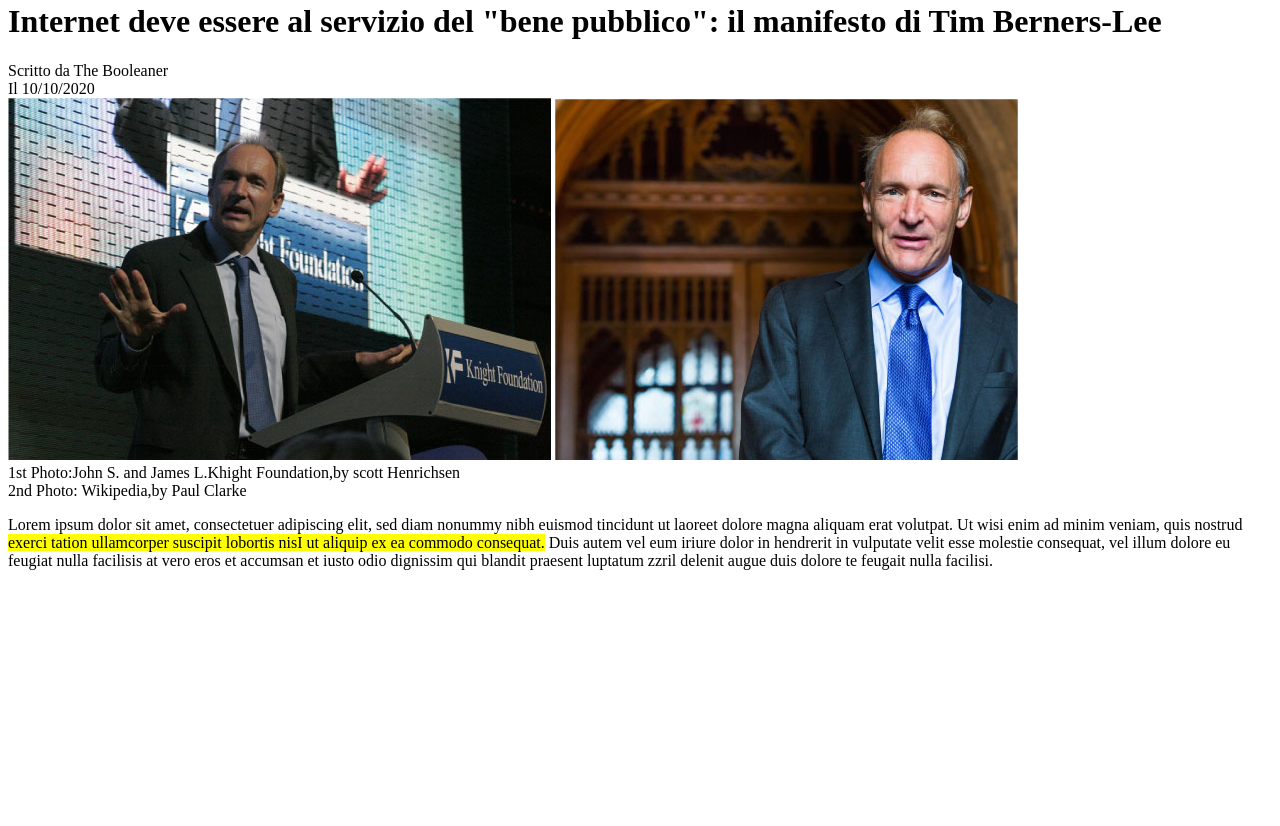
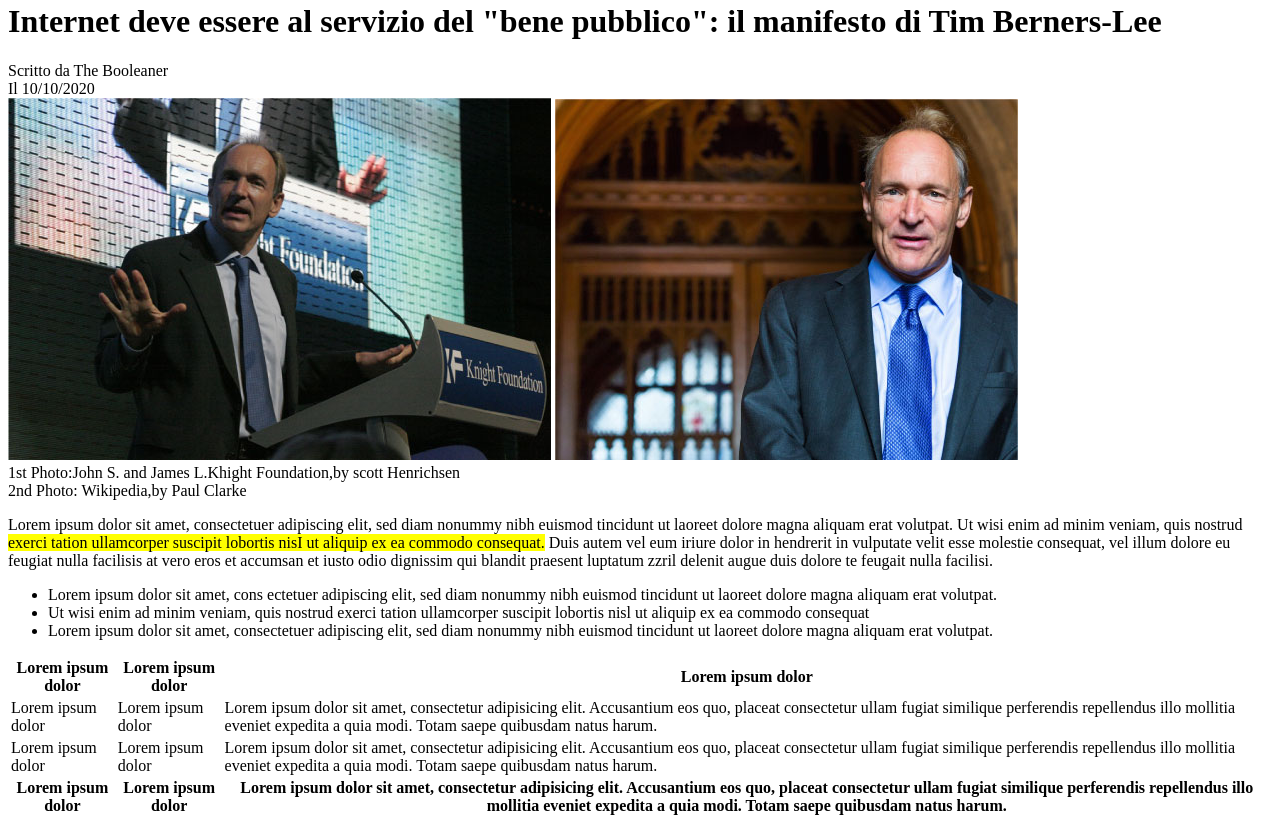
Before and after one commit to DanieleSavoia/html-css-booleaner, a plain HTML site: page index.html in a window 1280 px wide. Shown: the part 130-956 px from the top of the page. Before the commit the page ends 800 px from the top, so only its background shows below. Drawn offline with Linux system fonts and the light colour scheme.

Commit message:
modifica3

```diff
--- a/index.html
+++ b/index.html
@@ -18,7 +18,7 @@
   </header>
 
   <main>
-   <div id="text2" >Scritto da The Booleaner</div>
+   <div id="text2" >Scritto da <span></span> The Booleaner</div>
 
    <div id="text3" >Il 10/10/2020</div>
    <img src="images/tim-1.jpg" alt="">
@@ -27,7 +27,51 @@
    </div>
    <div>2nd Photo: Wikipedia,by Paul Clarke
    </div>
-   <p>Lorem ipsum dolor sit amet, consectetuer adipiscing elit, sed diam nonummy nibh euismod tincidunt ut laoreet dolore magna aliquam erat volutpat. Ut wisi enim ad minim veniam, quis nostrud <span id="Marker" > exerci tation ullamcorper suscipit lobortis nisI ut aliquip ex ea commodo consequat.</span> Duis autem vel eum iriure dolor in hendrerit in vulputate velit esse molestie consequat, vel illum dolore eu feugiat nulla facilisis at vero eros et accumsan et iusto odio dignissim qui blandit praesent luptatum zzril delenit augue duis dolore te feugait nulla facilisi.</p>
+   <p>Lorem ipsum dolor sit amet, consectetuer adipiscing elit, sed diam nonummy nibh euismod tincidunt ut laoreet dolore magna aliquam erat volutpat. Ut wisi enim ad minim veniam, quis nostrud <span id="Marker" > exerci tation ullamcorper suscipit lobortis nisI ut aliquip ex ea commodo consequat.</span> Duis autem vel eum iriure dolor in hendrerit in vulputate velit esse molestie consequat, vel illum dolore eu feugiat nulla facilisis at vero eros et accumsan et iusto odio dignissim qui blandit praesent luptatum zzril delenit augue duis dolore te feugait nulla facilisi.
+   </p>
+   <ul>
+     <li>
+        Lorem ipsum dolor sit amet, cons ectetuer adipiscing elit, sed diam nonummy nibh euismod tincidunt ut laoreet dolore magna aliquam erat volutpat.
+     </li>
+     <li>
+        Ut wisi enim ad minim veniam, quis nostrud exerci tation ullamcorper suscipit lobortis nisl ut aliquip ex ea commodo consequat
+     </li>
+     <li>
+        Lorem ipsum dolor sit amet, consectetuer adipiscing elit, sed diam nonummy nibh euismod tincidunt ut laoreet dolore magna aliquam erat volutpat.
+     </li>
+
+   </ul>
+   <table>
+    <tr>
+      <th>Lorem ipsum dolor</th>
+      <th>Lorem ipsum dolor</th>
+      <th>Lorem ipsum dolor</th>
+    </tr>
+    <tr>
+      <td>Lorem ipsum dolor</td>
+      <td>Lorem ipsum dolor</td>
+      <td>Lorem ipsum dolor sit amet, consectetur adipisicing elit. Accusantium eos quo,
+  placeat consectetur ullam fugiat similique perferendis repellendus illo mollitia
+  eveniet expedita a quia modi. Totam saepe quibusdam natus harum.</td>
+    </tr>
+    <tr>
+      <td>Lorem ipsum dolor</td>
+      <td>Lorem ipsum dolor</td>
+      <td>Lorem ipsum dolor sit amet, consectetur adipisicing elit. Accusantium eos quo,
+  placeat consectetur ullam fugiat similique perferendis repellendus illo mollitia
+  eveniet expedita a quia modi. Totam saepe quibusdam natus harum.</td>
+    </tr>
+    <tr>
+      <th>Lorem ipsum dolor</th>
+      <th>Lorem ipsum dolor</th>
+      <th>Lorem ipsum dolor sit amet, consectetur adipisicing elit. Accusantium eos quo,
+  placeat consectetur ullam fugiat similique perferendis repellendus illo mollitia
+  eveniet expedita a quia modi. Totam saepe quibusdam natus harum.</th>
+    </tr>
+  </table>
+
+
+
   </main>
 </body>
 </html>
```
Also changed, not shown: style.css (+0 -7 lines).
